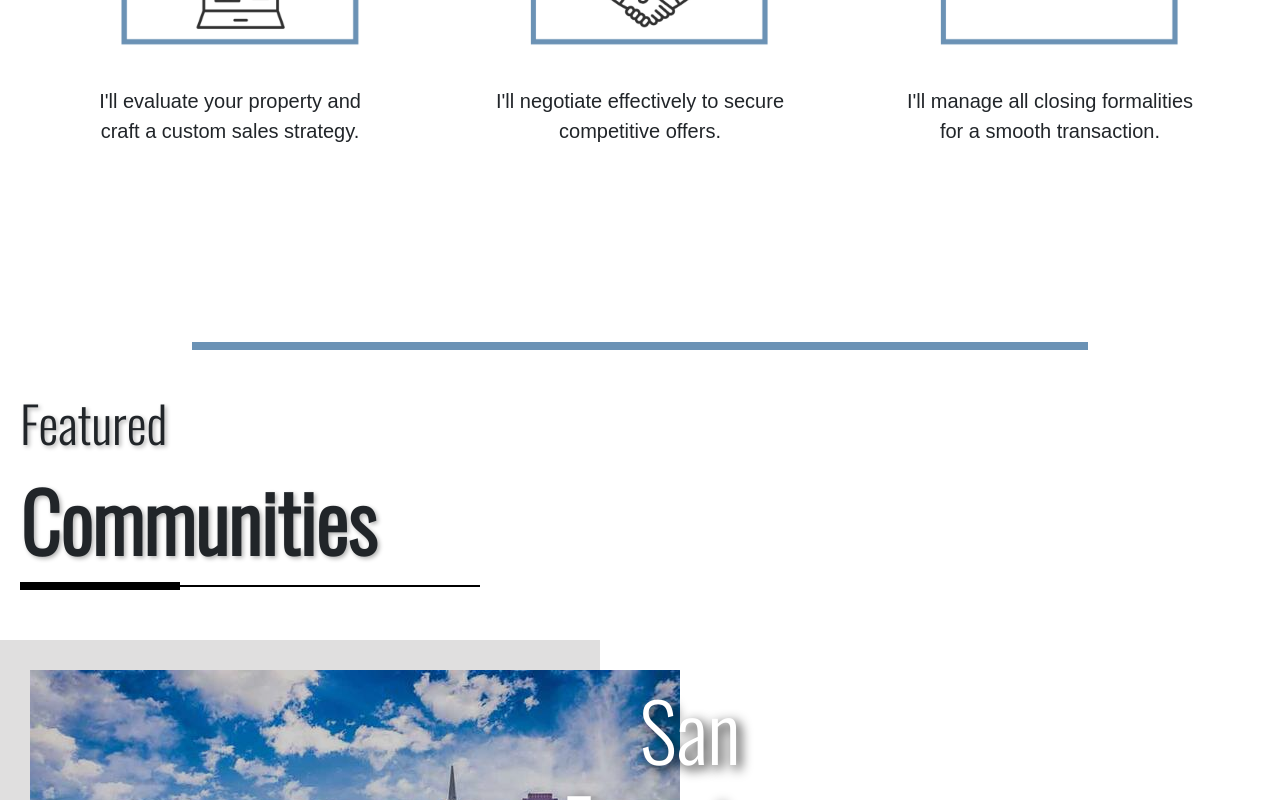
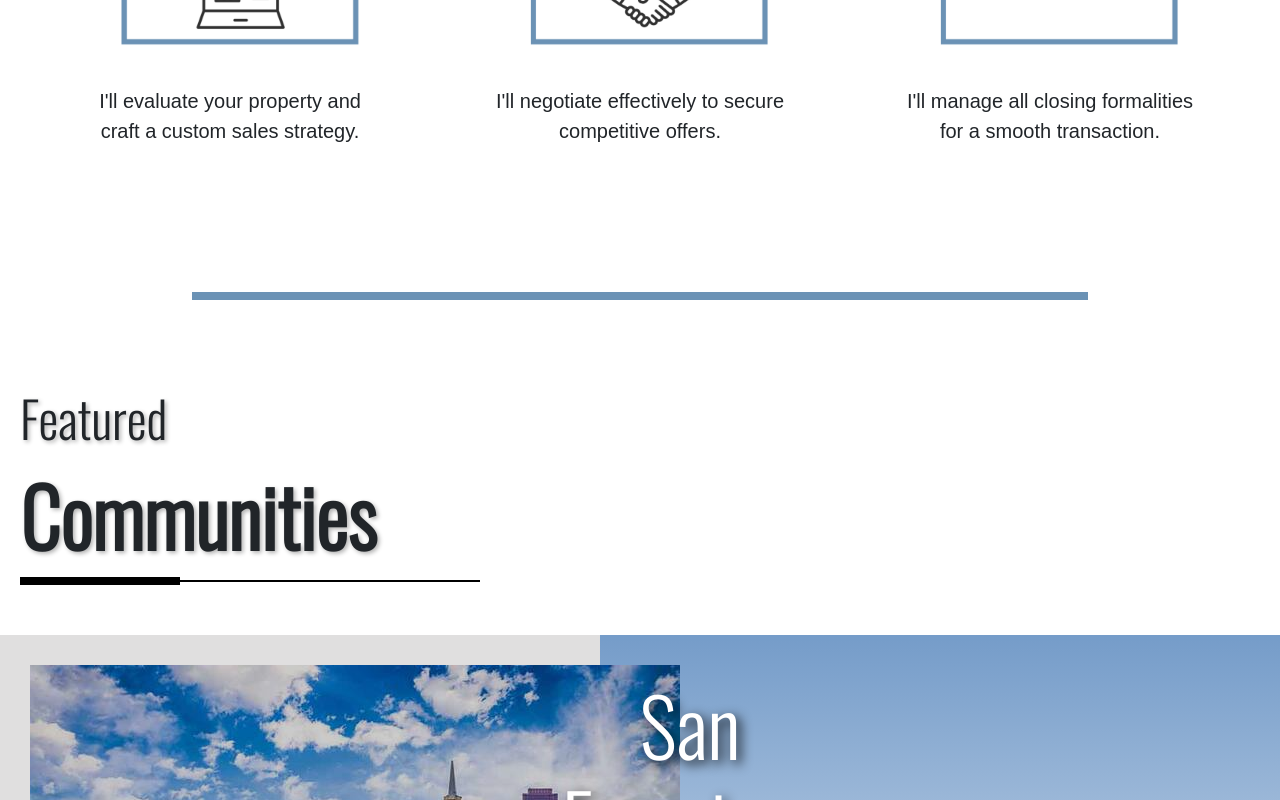
Before and after one commit to Moshahrani/real-estate-website, a React (Create React App) app in the folder real-estate/: page / in a window 1280 px wide. Shown: the part 2797-3597 px from the top of the page. Built offline with nearby package versions, Linux system fonts and the light colour scheme; a web font is replaced by a local one.

Commit message:
fixed margin, padding issue between these two components when inserting new border line to split them in UI design

```diff
--- a/real-estate/src/css/Featured.css
+++ b/real-estate/src/css/Featured.css
@@ -1,3 +1,7 @@
+.feature-container {
+  padding-top: 30px;
+  margin-top: 30px;
+}
 .featuredText {
   font-family: Oswald;
   padding: 20px;
@@ -42,6 +46,8 @@
   /* max-width: 750px; */
   width: 100%;
   margin: 0 auto;
+  background: linear-gradient(to bottom, #759CC9 0%, #ffffff 25%, #759CC9 50%, #ffffff 75%, #759CC9 100%);
+  /* background: linear-gradient(to bottom, white 40%, #ffffff 40%, #759CC9 50%, #ffffff 75%, #759CC9 100%); */
 }
 .city-item {
   position: relative;
--- a/real-estate/src/css/Steps.css
+++ b/real-estate/src/css/Steps.css
@@ -4,7 +4,7 @@
     flex-wrap: nowrap;
     padding: 30px;
     margin-top: 150px;
-    margin-bottom: 150px;
+    margin-bottom: 100px;
     margin-left: 50px;
     margin-right: 50px;
 }
```
